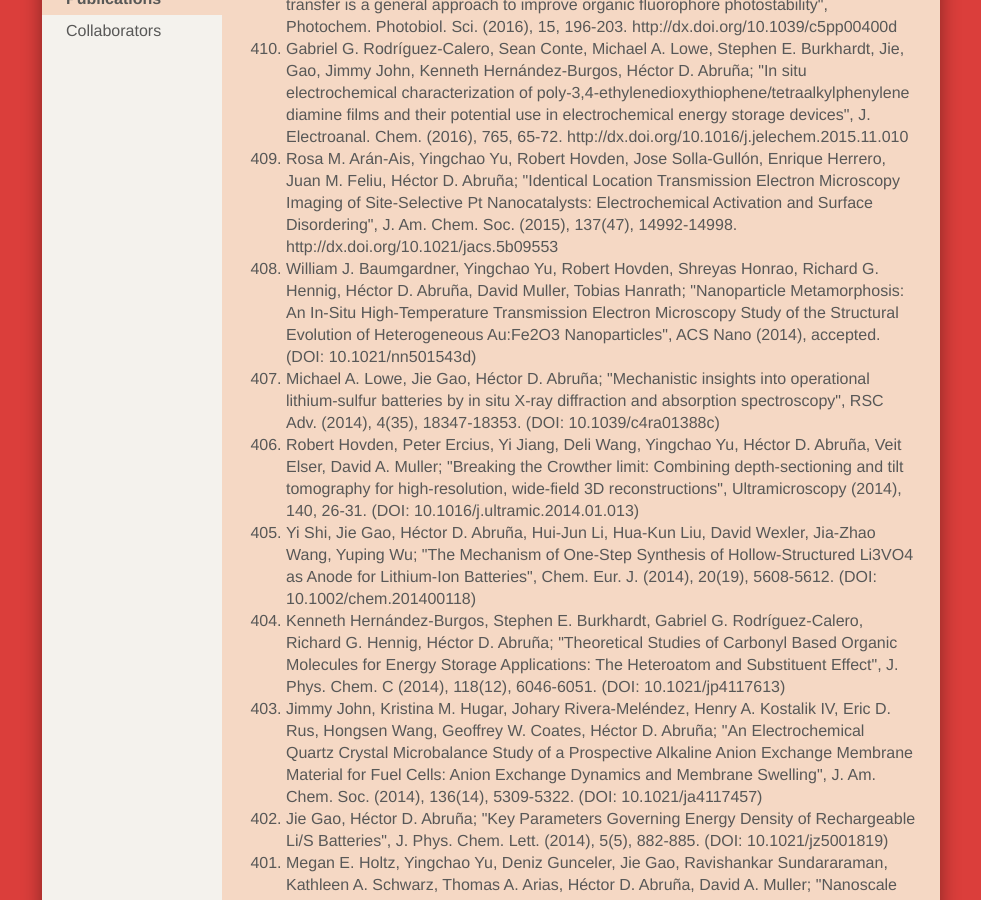
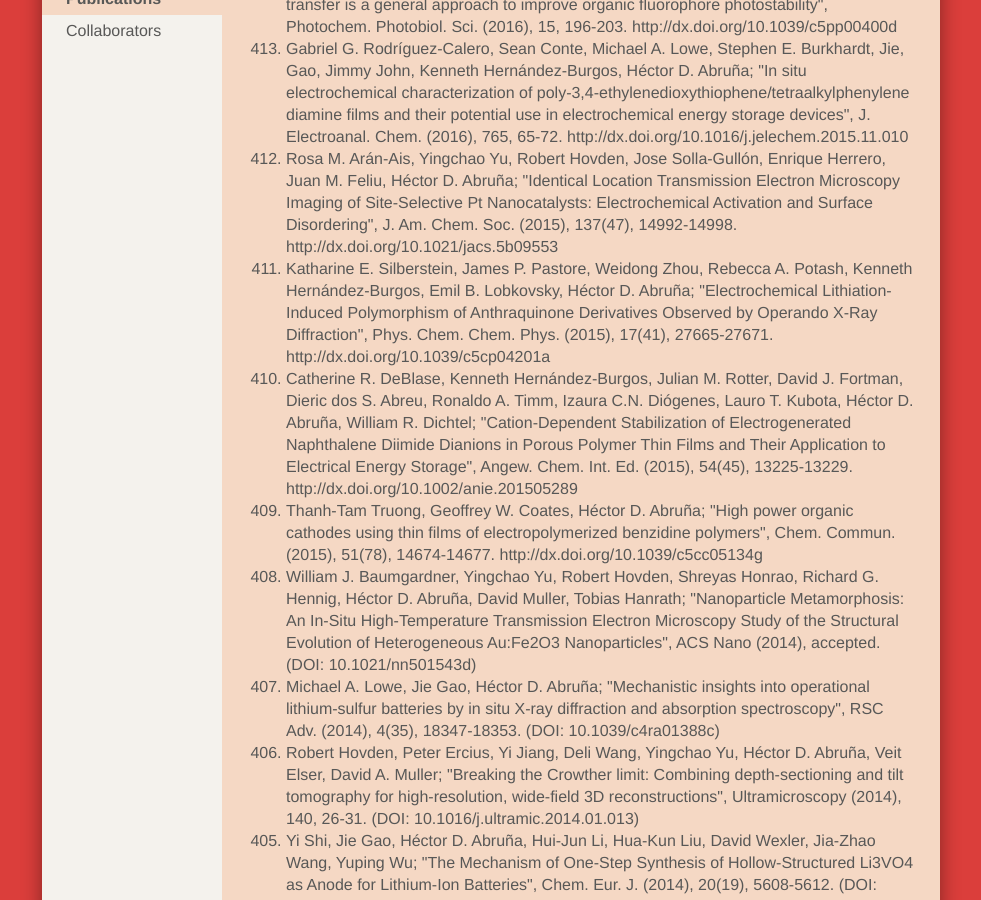
Before and after one commit to abruna/abruna.github.com, a Jekyll site: the page built from publications.html, in a window 1280 px wide and 900 px high, scrolled down 427 px. Shown: the whole window, without its empty margins (149-1130 px from the left). Built offline with Jekyll 4.4.1, drawn with Linux system fonts in a browser that asks for light colours; nearby versions of some CDN libraries.

Commit message:
Update publications.yml

```diff
--- a/_data/publications.yml
+++ b/_data/publications.yml
@@ -2,6 +2,9 @@
 - "Qinsi Zheng, Steffen Jockusch, Gabriel G. Rodríguez-Calero, Zhou Zhou, Hong Zhao, Roger B. Altman, Héctor D. Abruña, Scott C. Blanchard; \"Intra-molecular triplet energy transfer is a general approach to improve organic fluorophore photostability\", Photochem. Photobiol. Sci. (2016), 15, 196-203. http://dx.doi.org/10.1039/c5pp00400d"
 - "Gabriel G. Rodríguez-Calero, Sean Conte, Michael A. Lowe, Stephen E. Burkhardt, Jie, Gao, Jimmy John, Kenneth Hernández-Burgos, Héctor D. Abruña; \"In situ electrochemical characterization of poly-3,4-ethylenedioxythiophene/tetraalkylphenylene diamine films and their potential use in electrochemical energy storage devices\", J. Electroanal. Chem. (2016), 765, 65-72. http://dx.doi.org/10.1016/j.jelechem.2015.11.010"
 - "Rosa M. Arán-Ais, Yingchao Yu, Robert Hovden, Jose Solla-Gullón, Enrique Herrero, Juan M. Feliu, Héctor D. Abruña; \"Identical Location Transmission Electron Microscopy Imaging of Site-Selective Pt Nanocatalysts: Electrochemical Activation and Surface Disordering\", J. Am. Chem. Soc. (2015), 137(47), 14992-14998.  http://dx.doi.org/10.1021/jacs.5b09553"
+- "Katharine E. Silberstein, James P. Pastore, Weidong Zhou, Rebecca A. Potash, Kenneth Hernández-Burgos, Emil B. Lobkovsky, Héctor D. Abruña; \"Electrochemical Lithiation-Induced Polymorphism of Anthraquinone Derivatives Observed by Operando X-Ray Diffraction\", Phys. Chem. Chem. Phys. (2015), 17(41), 27665-27671.  http://dx.doi.org/10.1039/c5cp04201a"
+- "Catherine R. DeBlase, Kenneth Hernández-Burgos, Julian M. Rotter, David J. Fortman, Dieric dos S. Abreu, Ronaldo A. Timm, Izaura C.N. Diógenes, Lauro T. Kubota, Héctor D. Abruña, William R. Dichtel; \"Cation-Dependent Stabilization of Electrogenerated Naphthalene Diimide Dianions in Porous Polymer Thin Films and Their Application to Electrical Energy Storage\", Angew. Chem. Int. Ed. (2015), 54(45), 13225-13229. http://dx.doi.org/10.1002/anie.201505289"
+- "Thanh-Tam Truong, Geoffrey W. Coates, Héctor D. Abruña; \"High power organic cathodes using thin films of electropolymerized benzidine polymers\", Chem. Commun. (2015), 51(78), 14674-14677. http://dx.doi.org/10.1039/c5cc05134g"
 
 - "William J. Baumgardner, Yingchao Yu, Robert Hovden, Shreyas Honrao, Richard G. Hennig, Héctor D. Abruña, David Muller, Tobias Hanrath; \"Nanoparticle Metamorphosis: An In-Situ High-Temperature Transmission Electron Microscopy Study of the Structural Evolution of Heterogeneous Au:Fe2O3 Nanoparticles\", ACS Nano (2014), accepted.  (DOI: 10.1021/nn501543d)"
 - "Michael A. Lowe, Jie Gao, Héctor D. Abruña; \"Mechanistic insights into operational lithium-sulfur batteries by in situ X-ray diffraction and absorption spectroscopy\", RSC Adv. (2014), 4(35), 18347-18353.  (DOI: 10.1039/c4ra01388c)"
```
